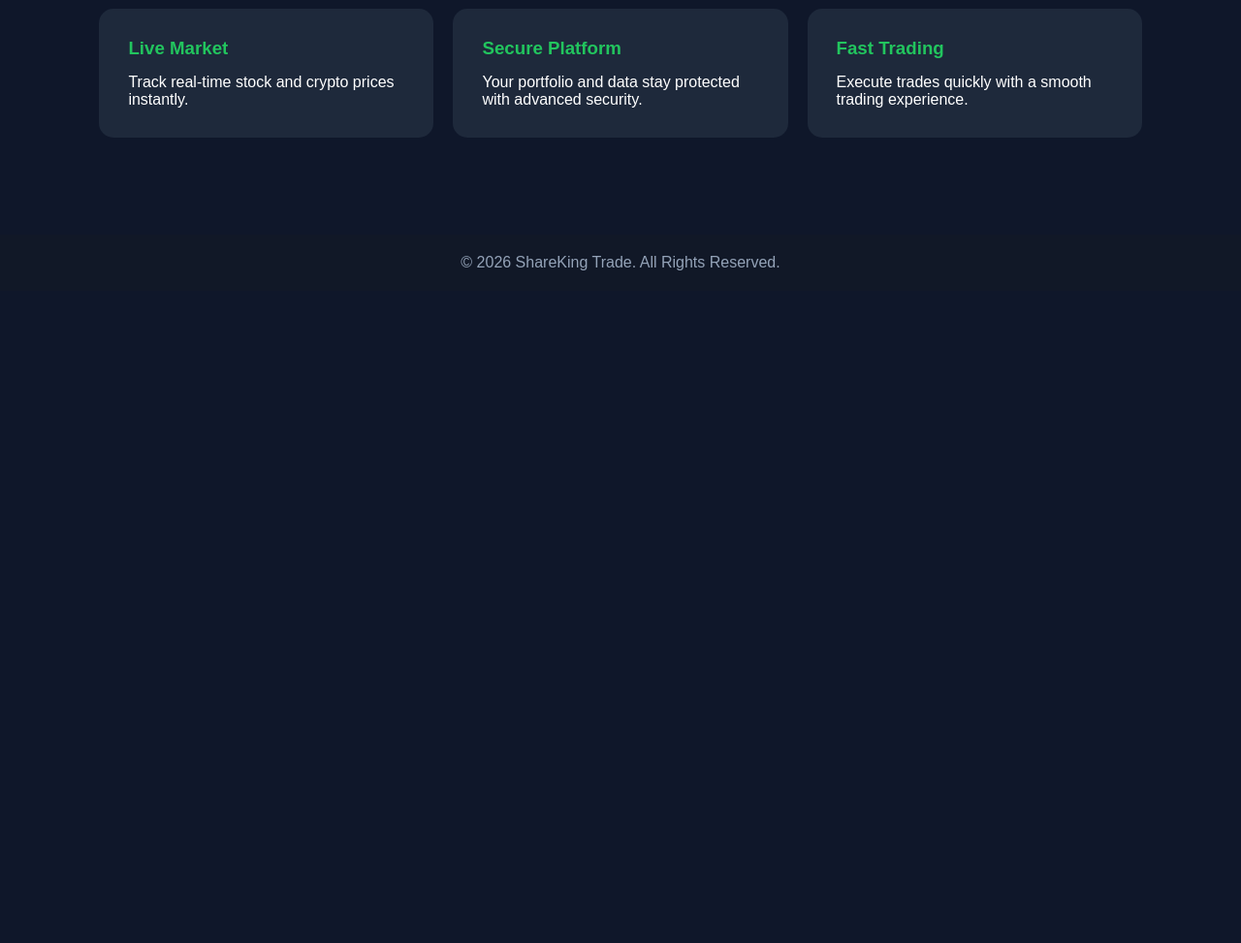
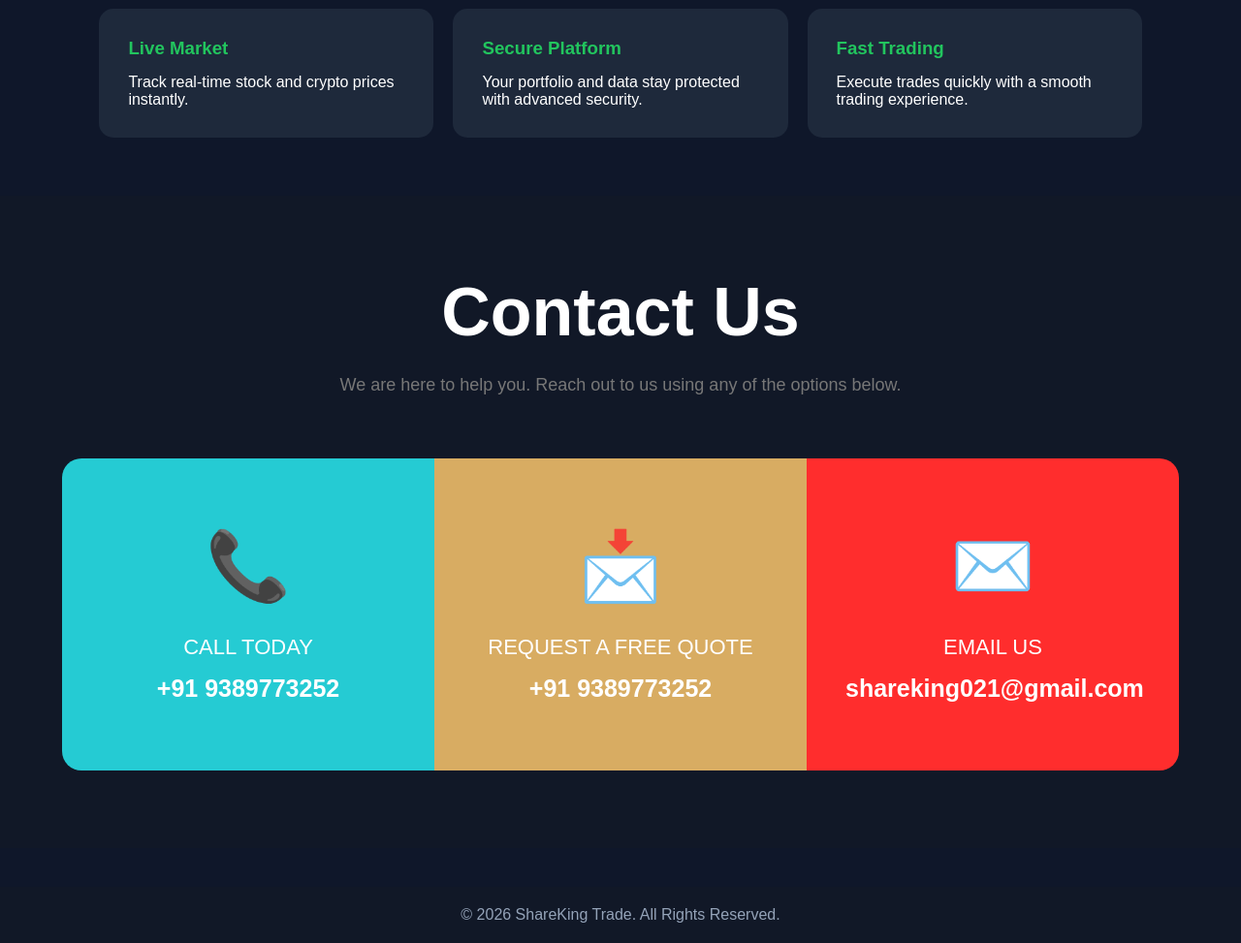
Before and after one commit to shareking021/ShareKingTrade, a plain HTML site: page index.html in a window 1280 px wide. Shown: the part 844-1817 px from the top of the page at 97% size. Before the commit the page ends 1144 px from the top, so only its background shows below. Drawn offline with Linux system fonts and the light colour scheme.

Commit message:
Add contact section with contact options
Added a contact section with contact options.

```diff
--- a/index.html
+++ b/index.html
@@ -120,6 +120,87 @@
         display:none;
       }
     }
+    .contact-section{
+  background:#111827;
+  padding:80px 5%;
+}
+
+.contact-heading{
+  text-align:center;
+  margin-bottom:60px;
+}
+
+.contact-heading h1{
+  font-size:70px;
+  color:white;
+  margin-bottom:20px;
+}
+
+.contact-heading p{
+  color:#777;
+  font-size:18px;
+  max-width:700px;
+  margin:auto;
+  line-height:1.7;
+}
+
+.contact-boxes{
+  display:grid;
+  grid-template-columns:repeat(auto-fit,minmax(300px,1fr));
+  overflow:hidden;
+  border-radius:20px;
+}
+
+.contact-card{
+  padding:70px 40px;
+  text-align:center;
+  color:white;
+  transition:0.3s;
+}
+
+.contact-card:hover{
+  transform:scale(1.03);
+}
+
+.contact-card .icon{
+  font-size:70px;
+  margin-bottom:30px;
+}
+
+.contact-card h3{
+  font-size:22px;
+  margin-bottom:15px;
+  font-weight:400;
+}
+
+.contact-card h2{
+  font-size:25px;
+  font-weight:bold;
+}
+
+.cyan{
+  background:#25cbd3;
+}
+
+.gold{
+  background:#d8ac62;
+}
+
+.red{
+  background:#ff2d2d;
+}
+
+@media(max-width:768px){
+
+  .contact-heading h1{
+    font-size:45px;
+  }
+
+  .contact-card h2{
+    font-size:28px;
+  }
+
+}
   </style>
 </head>
 
@@ -132,7 +213,7 @@
       <a href="#">Home</a>
       <a href="#">Markets</a>
       <a href="#">Portfolio</a>
-      <a href="#">Contact</a>
+      <a href="#contact">Contact</a>
     </nav>
   </header>
 
@@ -160,12 +241,52 @@
     </div>
 
     <div class="card">
-      <h3>Fast Trading</h3>
-      <p>Execute trades quickly with a smooth trading experience.</p>
+  <h3>Fast Trading</h3>
+  <p>Execute trades quickly with a smooth trading experience.</p>
+</div>
+
+</section>
+
+<section id="contact" class="contact-section">
+
+  <div class="contact-heading">
+    <h1>Contact Us</h1>
+
+    <p>
+      We are here to help you. Reach out to us using any of the
+      options below.
+    </p>
+  </div>
+
+  <div class="contact-boxes">
+
+    <div class="contact-card cyan">
+      <div class="icon">📞</div>
+
+      <h3>CALL TODAY</h3>
+
+      <h2>+91 9389773252</h2>
     </div>
 
-  </section>
+    <div class="contact-card gold">
+      <div class="icon">📩</div>
 
+      <h3>REQUEST A FREE QUOTE</h3>
+
+      <h2>+91 9389773252</h2>
+    </div>
+
+    <div class="contact-card red">
+      <div class="icon">✉️</div>
+
+      <h3>EMAIL US</h3>
+
+      <h2>shareking021@gmail.com</h2>
+    </div>
+
+  </div>
+
+</section>
   <footer>
     © 2026 ShareKing Trade. All Rights Reserved.
   </footer>
```
